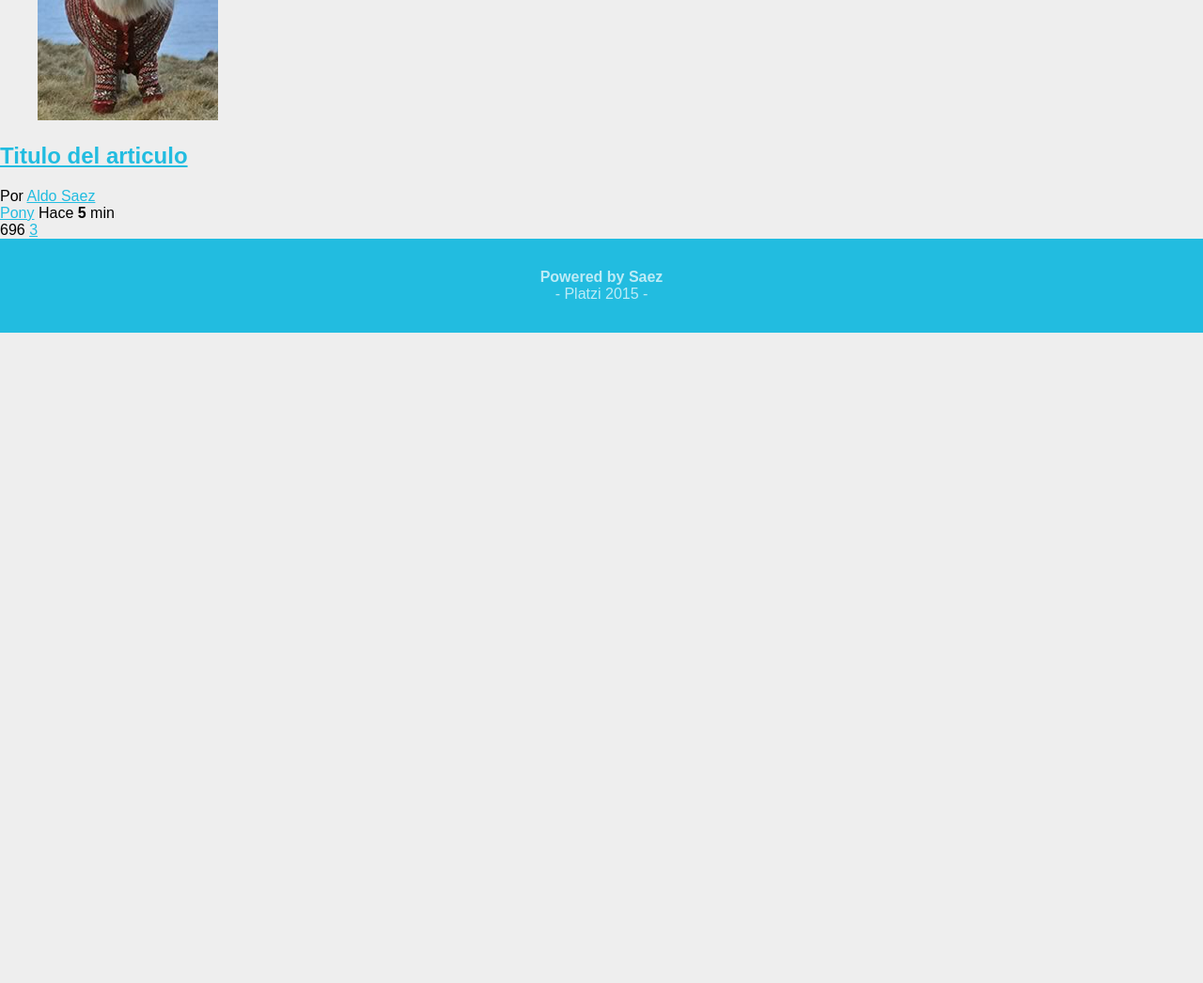
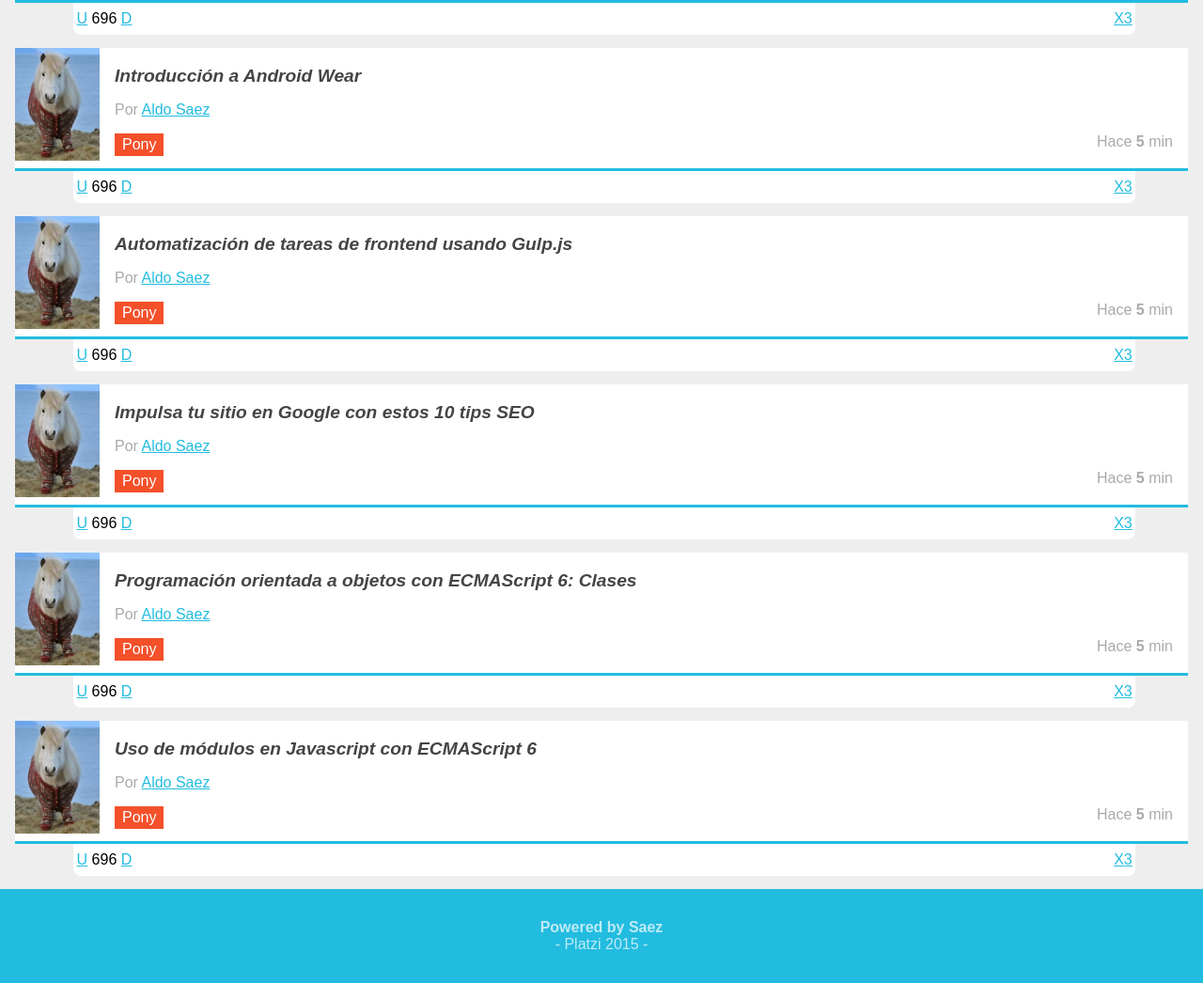
Before and after one commit to CrisLewis/Proyecto-Web-Platzi-2015, a plain HTML site: page index.html in a window 1280 px wide. Shown: the part 250-1296 px from the top of the page at 94% size. Before the commit the page ends 800 px from the top, so only its background shows below. Drawn offline with Linux system fonts and the light colour scheme.

Commit message:
Diseño Web 5.0 - Contenido

```diff
--- a/estilos.css
+++ b/estilos.css
@@ -3,6 +3,10 @@ en general. Mientras se va avanzando vamos logrando la especificidad con el efec
 */
 a {
 	color: #22BCE0;
+}
+
+figure {
+	margin: 0;
 }
 
 body {
@@ -118,3 +122,77 @@ footer p:last-child:before {
 footer p:last-child:after {
 	content: " -";
 }
+
+/* ---------- CONTENIDO --------------*/
+
+#contenido {
+	margin: 1em;
+}
+
+#contenido .item {
+	background-color: white;
+	border-bottom: 3px solid #22BCE0;
+	margin-bottom: 3em;
+	min-height: 128px;
+	/*overflow: hidden;*/
+	position: relative;
+}
+
+#contenido .item .autor_item {
+	color: #aaa;
+}
+
+#contenido .item .datos_item {
+	margin: 1em 1em 0 0;
+	text-align: right;
+}
+
+#contenido .item .datos_item .fecha_item {
+	color: #aaa;
+}
+
+#contenido .item .datos_item .tag_item {
+	background-color: #F4502A;
+	border-radius: 0.5em:;
+	color: white;
+	display: inline-block;
+	float: left;
+	padding: 0.2em 0.5em;
+	text-decoration: none;
+}
+
+#contenido .item .imagen_item {
+	float: left;
+	margin: 0 1em 0 0;
+}
+
+#contenido .item .imagen_item img{
+	width: 90px;
+}
+
+#contenido .item .titulo_item {
+	font-size: 1.2em;
+	font-style: italic;
+	padding: 1em 1em 0 0;
+}
+
+#contenido .item .titulo_item a {
+	color: #444;
+	text-decoration: none;
+}
+
+#contenido .item .votacion {
+	background-color: white;
+	border-radius: 0 0 0.5em 0.5em;
+	left: 5%;
+	margin-top: 3px;
+	padding: 0.5em 0.2em;
+	position: absolute;
+	top: 100%;
+	width: 90%;
+}
+
+#contenido .item .votacion .comentarios_item,
+#contenido .item .votacion .guardar_item {
+	float: right;
+}
--- a/index.html
+++ b/index.html
@@ -33,7 +33,7 @@
 				<img src="imagen.jpg" alt="">
 			</figure>
 			<h2 class="titulo_item">
-				<a href="#">Titulo del articulo</a>
+				<a href="#">Cómo usar la etiqueta template en HTML5</a>
 			</h2>
 			<div class="autor_item">
 				Por <a href="#">Aldo Saez</a>
@@ -43,11 +43,121 @@
 				<span class="fecha_item">Hace <strong>5</strong> min</span>
 			</div>
 			<div class="votacion">
-				<a href="#" class="up"></a>
+				<a href="#" class="up">U</a>
 				696
-				<a href="3" class="down"></a>
+				<a href="3" class="down">D</a>
 				<a href="#" class="comentarios_item">3</a>
-				<a href="#" class="guardar_item"></a>
+				<a href="#" class="guardar_item">X</a>
+			</div>
+		</article>
+		<article class="item">
+			<figure class="imagen_item">
+				<img src="imagen.jpg" alt="">
+			</figure>
+			<h2 class="titulo_item">
+				<a href="#">Introducción a Android Wear</a>
+			</h2>
+			<div class="autor_item">
+				Por <a href="#">Aldo Saez</a>
+			</div>
+			<div class="datos_item">
+				<a href="#" class="tag_item">Pony</a>
+				<span class="fecha_item">Hace <strong>5</strong> min</span>
+			</div>
+			<div class="votacion">
+				<a href="#" class="up">U</a>
+				696
+				<a href="3" class="down">D</a>
+				<a href="#" class="comentarios_item">3</a>
+				<a href="#" class="guardar_item">X</a>
+			</div>
+		</article>
+		<article class="item">
+			<figure class="imagen_item">
+				<img src="imagen.jpg" alt="">
+			</figure>
+			<h2 class="titulo_item">
+				<a href="#">Automatización de tareas de frontend usando Gulp.js</a>
+			</h2>
+			<div class="autor_item">
+				Por <a href="#">Aldo Saez</a>
+			</div>
+			<div class="datos_item">
+				<a href="#" class="tag_item">Pony</a>
+				<span class="fecha_item">Hace <strong>5</strong> min</span>
+			</div>
+			<div class="votacion">
+				<a href="#" class="up">U</a>
+				696
+				<a href="3" class="down">D</a>
+				<a href="#" class="comentarios_item">3</a>
+				<a href="#" class="guardar_item">X</a>
+			</div>
+		</article>
+		<article class="item">
+			<figure class="imagen_item">
+				<img src="imagen.jpg" alt="">
+			</figure>
+			<h2 class="titulo_item">
+				<a href="#">Impulsa tu sitio en Google con estos 10 tips SEO</a>
+			</h2>
+			<div class="autor_item">
+				Por <a href="#">Aldo Saez</a>
+			</div>
+			<div class="datos_item">
+				<a href="#" class="tag_item">Pony</a>
+				<span class="fecha_item">Hace <strong>5</strong> min</span>
+			</div>
+			<div class="votacion">
+				<a href="#" class="up">U</a>
+				696
+				<a href="3" class="down">D</a>
+				<a href="#" class="comentarios_item">3</a>
+				<a href="#" class="guardar_item">X</a>
+			</div>
+		</article>
+		<article class="item">
+			<figure class="imagen_item">
+				<img src="imagen.jpg" alt="">
+			</figure>
+			<h2 class="titulo_item">
+				<a href="#">Programación orientada a objetos con ECMAScript 6: Clases</a>
+			</h2>
+			<div class="autor_item">
+				Por <a href="#">Aldo Saez</a>
+			</div>
+			<div class="datos_item">
+				<a href="#" class="tag_item">Pony</a>
+				<span class="fecha_item">Hace <strong>5</strong> min</span>
+			</div>
+			<div class="votacion">
+				<a href="#" class="up">U</a>
+				696
+				<a href="3" class="down">D</a>
+				<a href="#" class="comentarios_item">3</a>
+				<a href="#" class="guardar_item">X</a>
+			</div>
+		</article>
+		<article class="item">
+			<figure class="imagen_item">
+				<img src="imagen.jpg" alt="">
+			</figure>
+			<h2 class="titulo_item">
+				<a href="#">Uso de módulos en Javascript con ECMAScript 6</a>
+			</h2>
+			<div class="autor_item">
+				Por <a href="#">Aldo Saez</a>
+			</div>
+			<div class="datos_item">
+				<a href="#" class="tag_item">Pony</a>
+				<span class="fecha_item">Hace <strong>5</strong> min</span>
+			</div>
+			<div class="votacion">
+				<a href="#" class="up">U</a>
+				696
+				<a href="3" class="down">D</a>
+				<a href="#" class="comentarios_item">3</a>
+				<a href="#" class="guardar_item">X</a>
 			</div>
 		</article>
 	</section>
```
